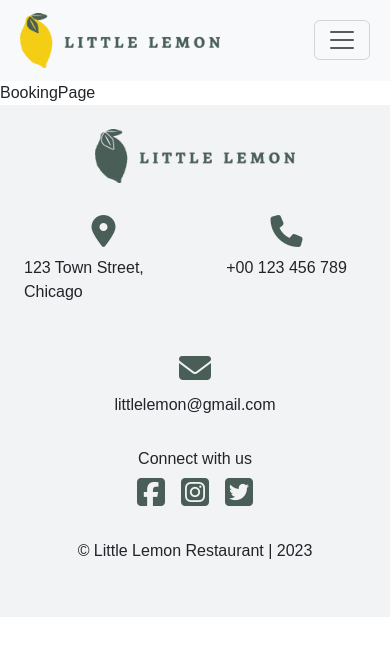
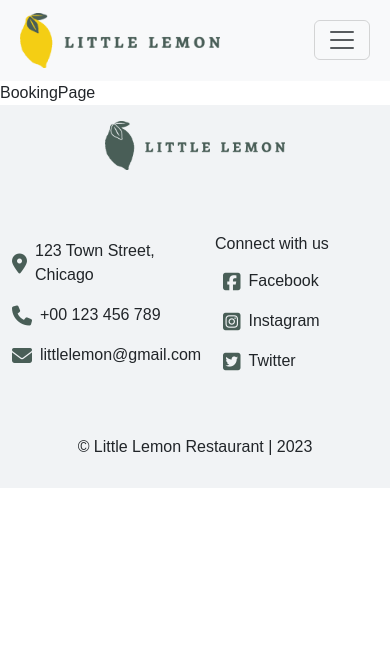
Before and after one commit to prudv13/Meta-React-Capstone-Project, a React (Vite) app: page /booking in a window 390 px wide. Shown: the top 656 px of the page. Built offline with nearby package versions, Linux system fonts and the light colour scheme.

Commit message:
footer responsive design

```diff
--- a/src/App.css
+++ b/src/App.css
@@ -89,6 +89,9 @@ i{
   color: #495E57;
 }
 
+.footer-logo{
+  padding: 1rem;
+}
 
 /* ========= Media Queries ========= */
 
--- a/src/Components/Footer.jsx
+++ b/src/Components/Footer.jsx
@@ -3,37 +3,42 @@ import FooterImg from '../assets/FooterImg.png'
 
 const Footer = () => {
   return (
-    <footer className='container-fluid p-4'>
+    <footer className='container-fluid'>
       <div className='row'>
-        <div className='col-12 text-center'>
-          <img src={FooterImg} alt='footer image' width={200} />
+        <div className='col-12 col-md-4 text-center footer-logo my-auto'>
+          <img src={FooterImg} alt='footer image' width={180} />
         </div>
-        <div className='col-6 col-md-4 mt-5'>
-          <div className='d-flex flex-column gap-4 align-items-center'>
-            <i class="fa-solid fa-location-dot fa-2xl"></i>
-            <p>123 Town Street, Chicago</p>
+        <div className='col-6 col-md-4 mt-5 d-flex flex-column justify-content-center'>
+          <div className='d-flex align-items-center gap-2 mb-3'>
+            <i class="fa-solid fa-location-dot fa-lg"></i>
+            <span className=''>123 Town Street, Chicago</span>
+          </div>
+          <div className='d-flex align-items-center gap-2 mb-3'>
+            <i class="fa-solid fa-phone fa-lg"></i>
+            <span>+00 123 456 789</span>
+          </div>
+          <div className='d-flex align-items-center gap-2 mb-3'>
+            <i class="fa-solid fa-envelope fa-lg"></i>
+            <span>littlelemon@gmail.com</span>
           </div>
         </div>
+
         <div className='col-6 col-md-4 mt-5'>
-          <div className='d-flex flex-column gap-4 align-items-center'>
-            <i class="fa-solid fa-phone fa-2xl"></i>
-            <p>+00 123 456 789</p>
+          <h6 className='mb-3 px-2'>Connect with us</h6>
+          <div className='d-flex align-items-center gap-2 mb-3 px-3'>
+            <i class="fa-brands fa-square-facebook fa-lg"></i>
+            <span className=''>Facebook</span>
+          </div>
+          <div className='d-flex align-items-center gap-2 mb-3 px-3'>
+            <i class="fa-brands fa-square-instagram fa-lg"></i>
+            <span>Instagram</span>
+          </div>
+          <div className='d-flex align-items-center gap-2 mb-3 px-3'>
+            <i class="fa-brands fa-square-twitter fa-lg"></i>
+            <span>Twitter</span>
           </div>
         </div>
-        <div className='col-12 col-md-4 mt-5'>
-          <div className='d-flex flex-column gap-4 align-items-center'>
-            <i class="fa-solid fa-envelope fa-2xl"></i>
-            <p>littlelemon@gmail.com</p>
-          </div>
-        </div>
-        <div className='col-12 d-flex flex-column align-items-center'>
-          <h6 className='p-3'>Connect with us</h6>
-          <div className='d-flex justify-content-center gap-3'>
-            <i class="fa-brands fa-square-facebook fa-2xl"></i>
-            <i class="fa-brands fa-square-instagram fa-2xl"></i>
-            <i class="fa-brands fa-square-twitter fa-2xl"></i>
-          </div>
-        </div>
+
         <div className='col-12 py-4'>
           <h6 className='text-center mt-4'>&copy; Little Lemon Restaurant | 2023</h6>
         </div>
```
